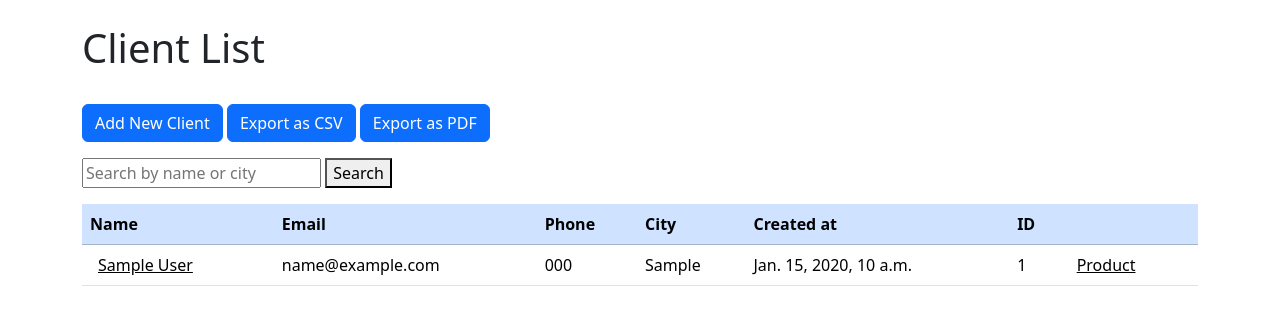
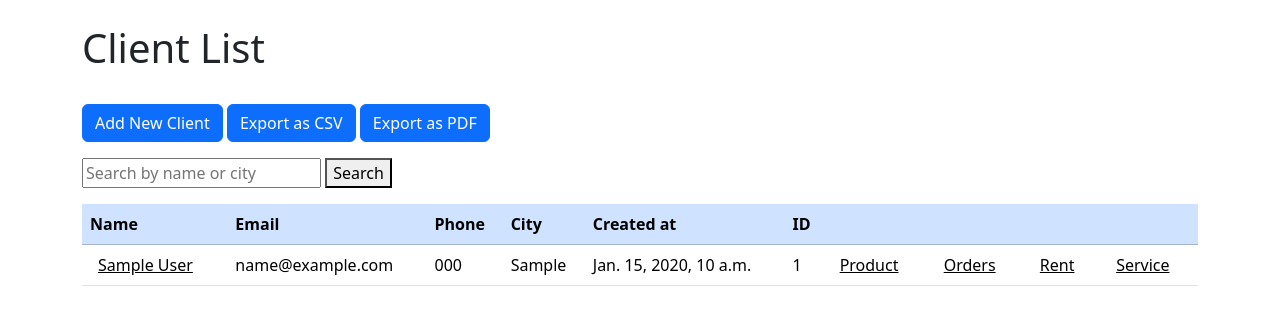
Before and after one commit to Dattatraya77/Django-CRM, a Django app: page / in a window 1280 px wide. Shown: the part 56-381 px from the top of the page. Run offline with Django 5.2, Linux system fonts and the light colour scheme; a user stored in the database is signed in; tables that the repository leaves empty hold one stand-in row (values such as "Sample post").

Commit message:
added order rent and service

```diff
--- a/webapp/templates/client_update.html
+++ b/webapp/templates/client_update.html
@@ -13,6 +13,7 @@
 
     <br/>
     <button type="submit" class="btn btn-secondary">Update</button>
+    <a href="{% url 'home' %}" class="btn btn-info">Cancel</a>
 </form>
 
 {% endif %}
--- a/webapp/templates/home.html
+++ b/webapp/templates/home.html
@@ -27,6 +27,9 @@
       <th scope="col">Created at</th>
       <th scope="col">ID</th>
       <th scope="col"></th>
+        <th scope="col"></th>
+        <th scope="col"></th>
+        <th scope="col"></th>
     </tr>
   </thead>
   <tbody class="table table-striped">
@@ -41,6 +44,9 @@
           <td>{{ client.created_at }}</td>
           <td>{{ client.id }}</td>
           <td><a href="{% url 'product' client.id %}">Product</a></td>
+            <td><a href="{% url 'orders' client.id %}">Orders</a></td>
+            <td><a href="{% url 'rents' client.id %}">Rent</a></td>
+            <td><a href="{% url 'service' client.id %}">Service</a></td>
 
     </tr>
         {% endfor %}
@@ -69,6 +75,7 @@
         </div>
         <br/>
         <button type="submit" class="btn btn-primary">Submit</button>
+
       </form>
 
 
@@ -76,9 +83,3 @@
 {% endif %}
 
 {% endblock %}
-
-
-
-<!--<td><a href="{% url 'orders' client.id %}">Orders</a></td>
-          <td><a href="{% url 'rent' client.id %}">Rent</a></td>
-          <td><a href="{% url 'service' client.id %}">Service</a></td>-->
--- a/webapp/templates/new_order.html
+++ b/webapp/templates/new_order.html
@@ -13,6 +13,7 @@
 
     <br/>
     <button type="submit" class="btn btn-secondary">Update</button>
+    <a href="{% url 'home' %}" class="btn btn-info">Cancel</a>
 </form>
 
 {% endif %}
--- a/webapp/templates/new_service.html
+++ b/webapp/templates/new_service.html
@@ -13,6 +13,7 @@
 
     <br/>
     <button type="submit" class="btn btn-secondary">Update</button>
+    <a href="{% url 'home' %}" class="btn btn-info">Cancel</a>
 </form>
 
 {% endif %}
--- a/webapp/urls.py
+++ b/webapp/urls.py
@@ -13,6 +13,8 @@ urlpatterns = [
     path('client_update/<int:pk>', views.client_update, name='client_update'),
     path('client/orders/<int:client_pk>/', views.orders, name='orders'),
     path('client/new_order/<int:client_pk>/', views.new_order, name='new_order'),
+    path('client/rents/<int:client_pk>/', views.rent, name='rents'),
+    path('client/new_rent/<int:client_pk>/', views.new_rent, name='new_rent'),
     path('client/service/<int:client_pk>/', views.service, name='service'),
     path('client/new_service/<int:client_pk>/', views.new_service, name='new_service'),
     path('client/product/<int:client_pk>/', views.product, name='product'),
--- a/webapp/views.py
+++ b/webapp/views.py
@@ -6,7 +6,7 @@ from reportlab.pdfgen import canvas
 from reportlab.lib.pagesizes import letter
 from django.http import HttpResponse
 from django.contrib import messages
-from .forms import RegistrationForm, AddClientForm, NewOrderForm, NewServiceForm, NewProductForm
+from .forms import RegistrationForm, AddClientForm, NewOrderForm, NewServiceForm, NewProductForm, NewRentForm
 from .models import Client, Order, Service
 from django.db.models import Q
 
@@ -151,19 +151,44 @@ def rent(request, client_pk):
     if request.user.is_authenticated:
         client = get_object_or_404(Client, pk=client_pk)
         rents = client.rent_set.all()
+        print("rents:->",rents)
         return render(request, 'rent.html', {'client':client, 'rents':rents})
     else:
         messages.success(request, "You have to login to view rent info")
         return redirect('home')
 
 # For rent addition
+# def new_rent(request, client_pk):
+#     if request.user.is_authenticated:
+#         client = get_object_or_404(Client, pk=client_pk)
+#         rents = client.rent_set.all()
+#         return render(request, 'new_rent.html', {'client':client, 'rents':rents})
+#     else:
+#         messages.success(request, "You have to login to view rent info")
+#         return redirect('home')
+
+
+# For rent addition
 def new_rent(request, client_pk):
     if request.user.is_authenticated:
-        client = get_object_or_404(Client, pk=client_pk)
+        client = get_object_or_404(Client, id=client_pk)
         rents = client.rent_set.all()
-        return render(request, 'new_rent.html', {'client':client, 'rents':rents})
+        if request.method == 'POST':
+            form = NewRentForm(request.POST, client=client)
+            if form.is_valid():
+                rent = form.save(commit=False)
+                rent.client = client
+                rent.save()
+                messages.success(request, "New Rent created...")
+                return render(request, 'rent.html', {'client': client, 'rents':rents})
+            else:
+                messages.success(request, "Rent not created...")
+                form = NewRentForm(client=client)
+        else:
+            form = NewRentForm(client=client)
+        return render(request, 'new_rent.html', {'form':form})
     else:
-        messages.success(request, "You have to login to view rent info")
+        messages.success(request, "You are not allow to create new rent")
         return redirect('home')
 
 
```
Also changed, not shown: webapp/forms.py (+14 -1 lines), webapp/templates/new_rent.html (+15 -1 lines).
